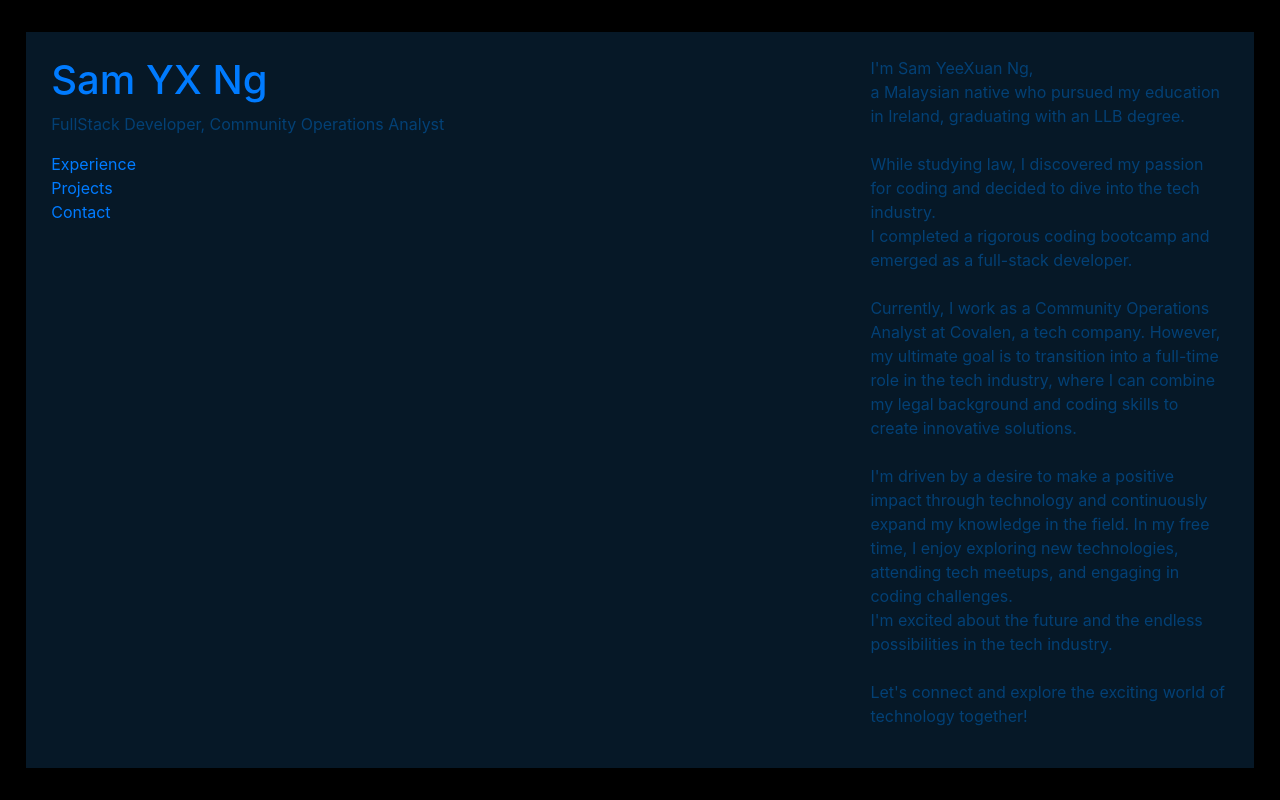
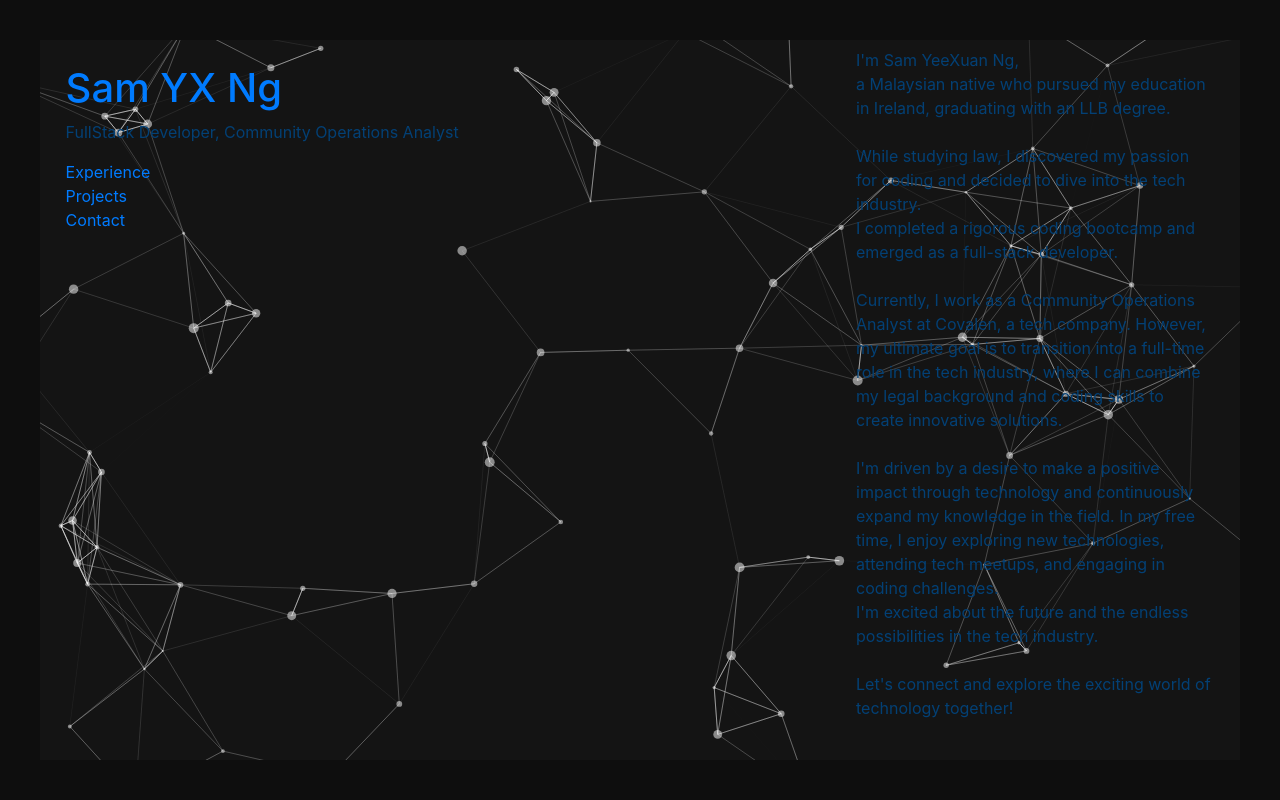
Before and after one commit to yeexng/personal-portfolio, a React (Create React App) app: page / in a window 1280 px wide. Built offline with nearby package versions, Linux system fonts and the light colour scheme.

Commit message:
border added

```diff
--- a/package.json
+++ b/package.json
@@ -20,7 +20,9 @@
     "react-masonry-css": "^1.0.16",
     "react-router-dom": "^6.8.1",
     "react-scripts": "5.0.1",
+    "react-tsparticles": "^2.10.1",
     "react-vertical-timeline-component": "^3.6.0",
+    "tsparticles": "^2.10.1",
     "web-vitals": "^2.1.4"
   },
   "scripts": {
--- a/src/App.js
+++ b/src/App.js
@@ -5,6 +5,7 @@
 import Experience from "./Components/Experience";
 import Projects from "./Components/Projects";
 import Contact from "./Components/Contact";
+import Particle from "./Components/Particle";
 
 function App() {
   return (
@@ -15,6 +16,7 @@
           <Route element={<Experience />} path="/experiences" />
           <Route element={<Projects />} path="/projects" />
           <Route element={<Contact />} path="/contact" />
+          <Route element={<Particle />} path="/p" />
         </Routes>
       </BrowserRouter>
     </>
--- a/src/Components/MainPage.jsx
+++ b/src/Components/MainPage.jsx
@@ -1,5 +1,6 @@
 import { Nav } from "react-bootstrap";
 import { Link } from "react-router-dom";
+import Particle from "./Particle";
 
 const MainPage = () => {
   return (
@@ -8,6 +9,9 @@
       <div className="outer-box">
         {/* second-outer */}
         <div className="second-outer">
+          {/* Particle Component */}
+          <Particle />
+
           {/* Left Nav Bar */}
           <div className="side-nav">
             <div className="name-div">
--- /dev/null
+++ b/src/Components/Particle.jsx
@@ -0,0 +1,106 @@
+import { useCallback } from "react";
+import Particles from "react-tsparticles";
+import { loadFull } from "tsparticles";
+
+function Particle() {
+  const particlesInit = useCallback(async (engine) => {
+    console.log(engine);
+    // you can initiate the tsParticles instance (engine) here, adding custom shapes or presets
+    // this loads the tsparticles package bundle, it's the easiest method for getting everything ready
+    // starting from v2 you can add only the features you need reducing the bundle size
+    await loadFull(engine);
+  }, []);
+
+  const particlesLoaded = useCallback(async (container) => {
+    await console.log(container);
+  }, []);
+
+  return (
+    <>
+      <div className="particles-container">
+        <Particles
+          id="tsparticles"
+          init={particlesInit}
+          loaded={particlesLoaded}
+          options={{
+            fullScreen: {
+              enable: true,
+              zIndex: -2, // or any value is good for you, if you use -1 set `interactivity.detectsOn` to `"window"` if you need mouse interactions
+            },
+            background: {
+              color: {
+                value: "#141414",
+              },
+            },
+            fpsLimit: 120,
+            interactivity: {
+              events: {
+                onClick: {
+                  enable: false,
+                  mode: "push",
+                },
+                onHover: {
+                  enable: true,
+                  mode: "repulse",
+                },
+                resize: true,
+              },
+              modes: {
+                push: {
+                  quantity: 4,
+                },
+                repulse: {
+                  distance: 200,
+                  duration: 0.4,
+                },
+              },
+            },
+            particles: {
+              color: {
+                value: "#ffffff",
+              },
+              links: {
+                color: "#ffffff",
+                distance: 150,
+                enable: true,
+                opacity: 0.5,
+                width: 1,
+              },
+              collisions: {
+                enable: true,
+              },
+              move: {
+                direction: "none",
+                enable: true,
+                outModes: {
+                  default: "bounce",
+                },
+                random: false,
+                speed: 6,
+                straight: false,
+              },
+              number: {
+                density: {
+                  enable: true,
+                  area: 800,
+                },
+                value: 80,
+              },
+              opacity: {
+                value: 0.5,
+              },
+              shape: {
+                type: "circle",
+              },
+              size: {
+                value: { min: 1, max: 5 },
+              },
+            },
+            detectRetina: true,
+          }}
+        />
+      </div>
+    </>
+  );
+}
+export default Particle;
--- a/src/Layout.css
+++ b/src/Layout.css
@@ -21,20 +21,34 @@
     margin-bottom: 30px;
   }
 
-.outer-box{
-  height:100vh;
+.outer-box {
+  position: relative;
+  height: 100vh;
   width: 100vw;
   background-color: #000000;
-  position: relative;
+  z-index:1;
 }
 
 .second-outer{
-  background-color: rgb(6, 24, 39);
+  background: none;
+  height: 100%;
+  width: 100%;
+  position: absolute;
+  /* top: 4vh;
+  left: 2vw; */
+  overflow: hidden;
+  border: solid 5vh rgb(14, 14, 14);
+}
+
+.particles-container{
+  position: absolute;
   height: 92vh;
   width: 96vw;
-  position: absolute;
   top: 4vh;
   left: 2vw;
+  overflow: hidden;
+
+
 }
 
 .side-nav{
```
Also changed, not shown: 1 other file (tests, documents, lock files or other folders).
